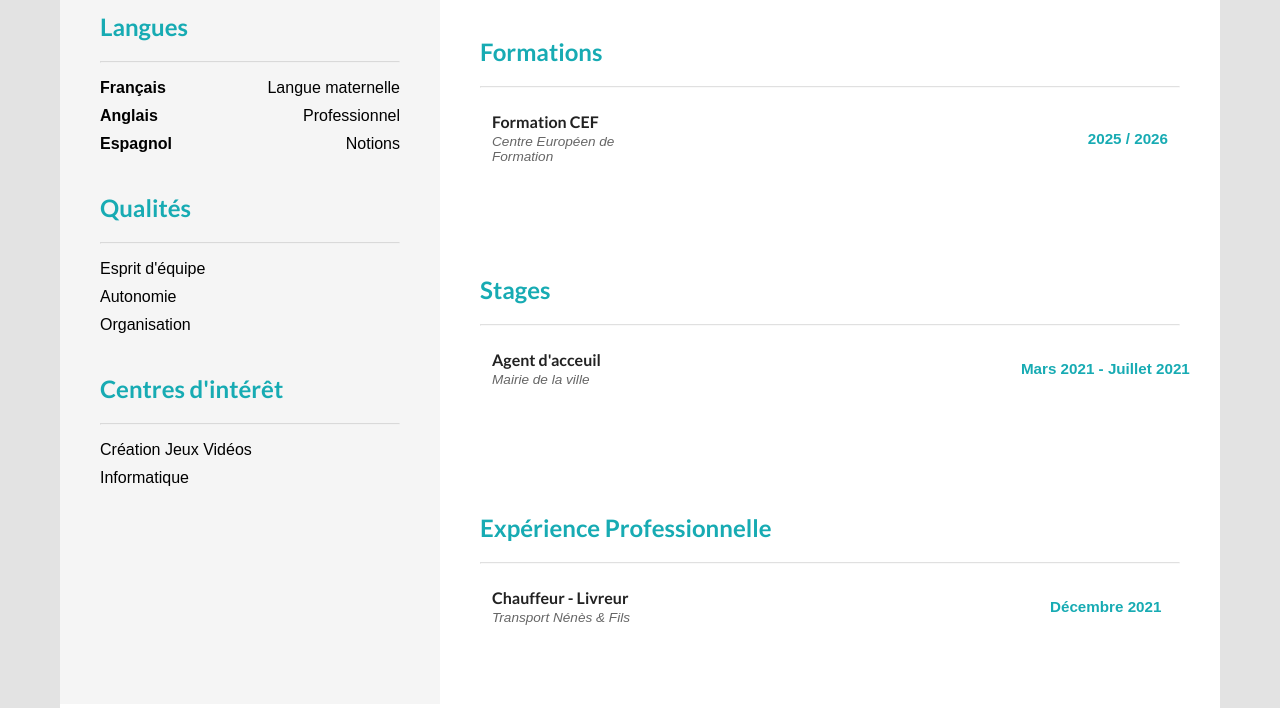
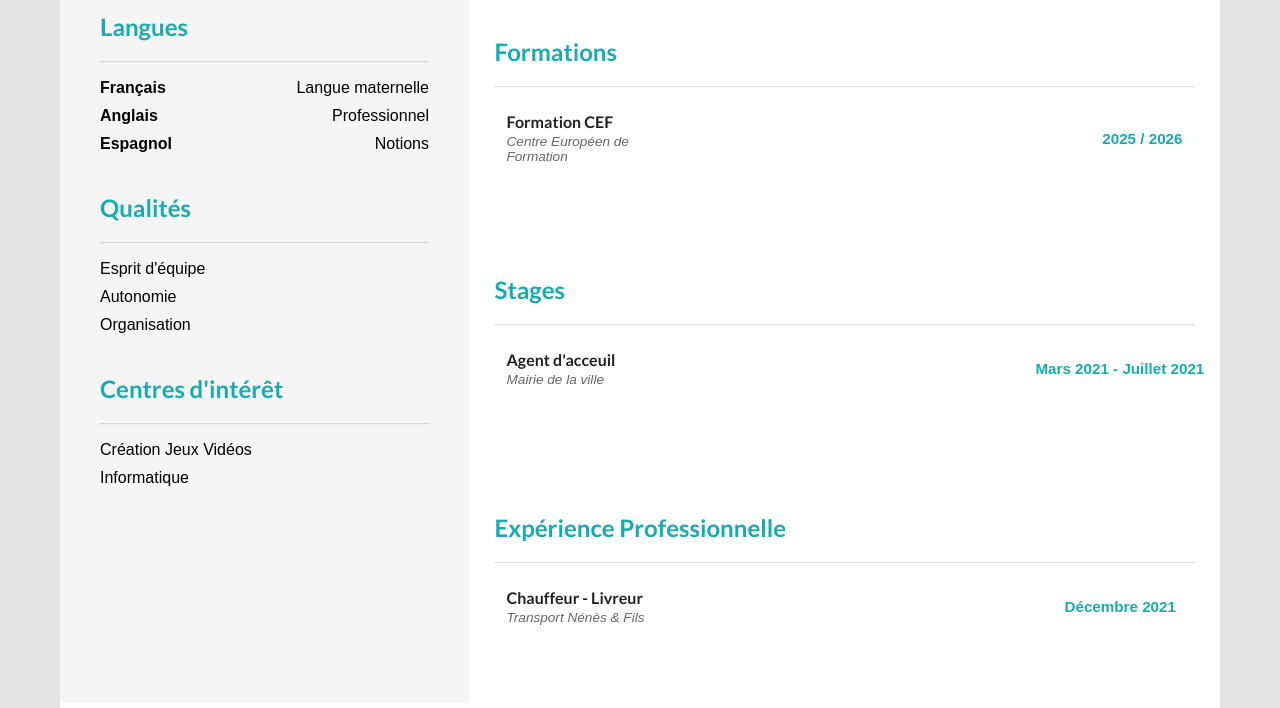
Before and after one commit to KenZzTV/Devoir-3, a plain HTML site: page index.html in a window 1280 px wide. Shown: the part 512-1220 px from the top of the page. Drawn offline with Linux system fonts and the light colour scheme; a web font is replaced by a local one.

Commit message:
logohover

```diff
--- a/assets/css/style.css
+++ b/assets/css/style.css
@@ -201,10 +201,10 @@ section.information{
 }
 
 section.centres-dinteret {
-    width: 300px;
-    height: 330px;
-    min-height: 330px;
-    max-height: 330px;
+    width: 329px;
+    height: 329px;
+    min-height: 329px;
+    max-height: 329px;
     box-sizing: border-box;
     align-self: start;
     position: relative;
@@ -231,3 +231,7 @@ footer {
   width: 30px;
   height: 30px;
 }
+
+.footer-icons img:hover {
+    opacity: 0.4;
+}
```
